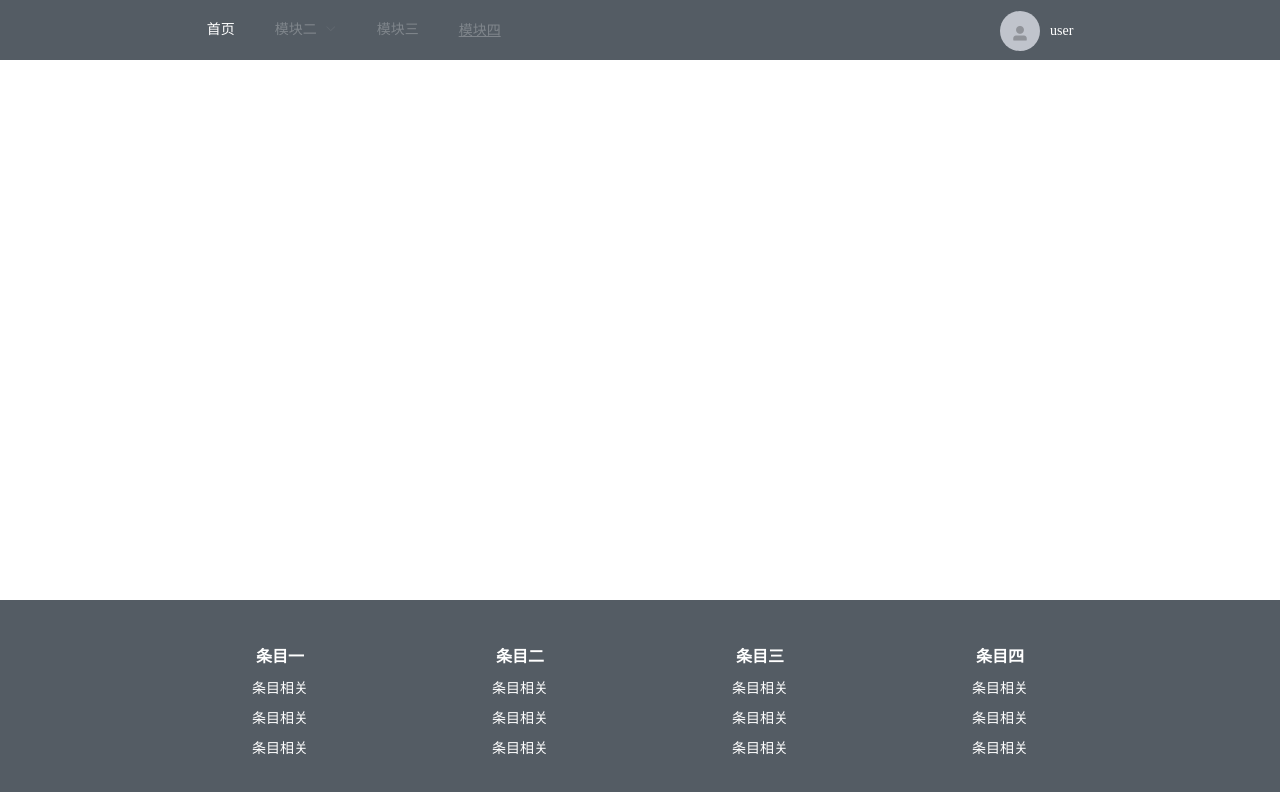
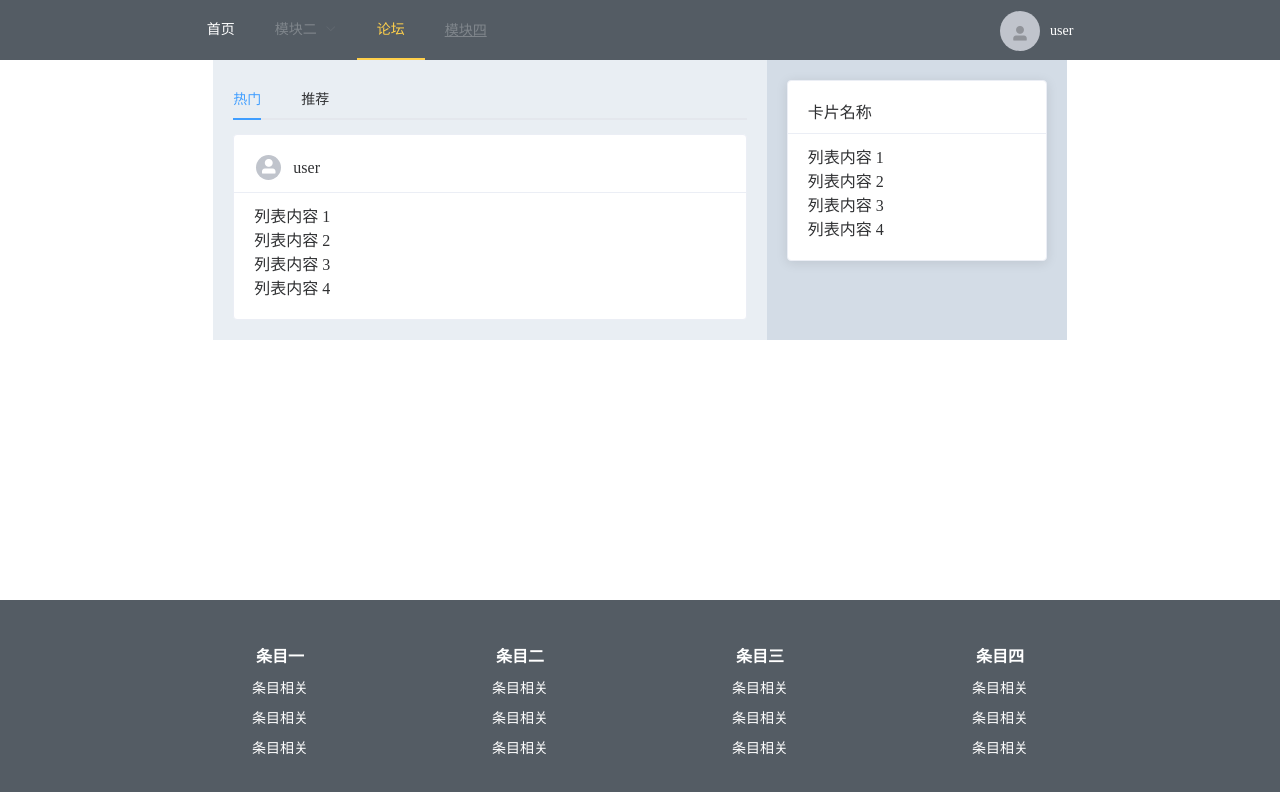
Before and after one commit to GGBoyCode/VueProject, a Vue app: page /forum in a window 1280 px wide. Shown: the top 792 px of the page. Built offline with nearby package versions, Linux system fonts and the light colour scheme.

Commit message:
新增论坛页面

```diff
--- a/src/components/nav/NavBar.vue
+++ b/src/components/nav/NavBar.vue
@@ -42,7 +42,7 @@
               <el-menu-item >选项3</el-menu-item>
               <el-menu-item >选项4</el-menu-item>
             </el-submenu>
-            <el-menu-item index="" disabled>模块三</el-menu-item>
+            <el-menu-item index="/forum">论坛</el-menu-item>
             <el-menu-item index="" disabled><a href="javascript:;">模块四</a></el-menu-item>
             <template v-if="true">
               <el-menu-item index="/profile" style="float: right" v-popover:pop>
--- a/src/router/index.js
+++ b/src/router/index.js
@@ -9,6 +9,7 @@ const AccountSetting = () => import('../views/profile/page/AccountSetting');
 const Collection = () => import('../views/profile/page/Collection');
 const Connect = () => import('../views/profile/page/Connect');
 const Message = () => import('../views/profile/page/Message');
+const Forum = () => import('../views/forum/Forum');
 
 const routes = [
     //如果为'/home'则重定向为根目录'/'
@@ -52,6 +53,11 @@ const routes = [
       }
 
     ]
+  },
+  {
+    path: '/forum',
+    name: 'forum',
+    component: Forum
   }
 ]
 
--- /dev/null
+++ b/src/views/forum/Forum.vue
@@ -0,0 +1,81 @@
+<template>
+   <el-row type="flex" justify="center">
+       <el-col :span="16">
+           <el-container>
+               <el-main>
+                    <el-tabs v-model="activeName">
+                       <el-tab-pane label="热门" name="first">
+                           <el-card class="box-card" shadow="hover">
+                               <template slot="header" >
+                                   <table class="table-header">
+                                       <tr>
+                                           <td>
+                                               <el-avatar :size="25" icon="el-icon-user-solid"></el-avatar>
+                                           </td>
+                                           <td>
+                                               <p>{{$store.state.user.nickname}}</p>
+                                           </td>
+                                       </tr>
+                                   </table>
+                               </template>
+                               <div v-for="o in 4" :key="o" class="text item">
+                                   {{'列表内容 ' + o }}
+                               </div>
+                           </el-card>
+                       </el-tab-pane>
+                       <el-tab-pane label="推荐" name="second">推荐</el-tab-pane>
+                    </el-tabs>
+               </el-main>
+               <el-aside width="300px">
+                   <el-card class="box-card" style="margin: 20px">
+                       <div slot="header">
+                           <span>卡片名称</span>
+                       </div>
+                       <div v-for="o in 4" :key="o" class="text item">
+                           {{'列表内容 ' + o }}
+                       </div>
+                   </el-card>
+               </el-aside>
+           </el-container>
+       </el-col>
+   </el-row>
+</template>
+
+<script>
+    export default {
+        name: "Forum",
+        data() {
+            return {
+                activeName:'first'
+            }
+        }
+    }
+</script>
+
+<style scoped>
+    .el-aside {
+        background-color: #D3DCE6;
+        color: #333;
+    }
+
+    .el-main {
+        background-color: #E9EEF3;
+        color: #333;
+    }
+
+    .el-avatar{
+        display: block;
+    }
+
+    .table-header tr td{
+        padding-right: 10px;
+    }
+
+    /deep/ .el-card__header{
+        padding-bottom: 10px;
+    }
+
+    /deep/ .el-card__body{
+        padding-top: 10px;
+    }
+</style>
```
